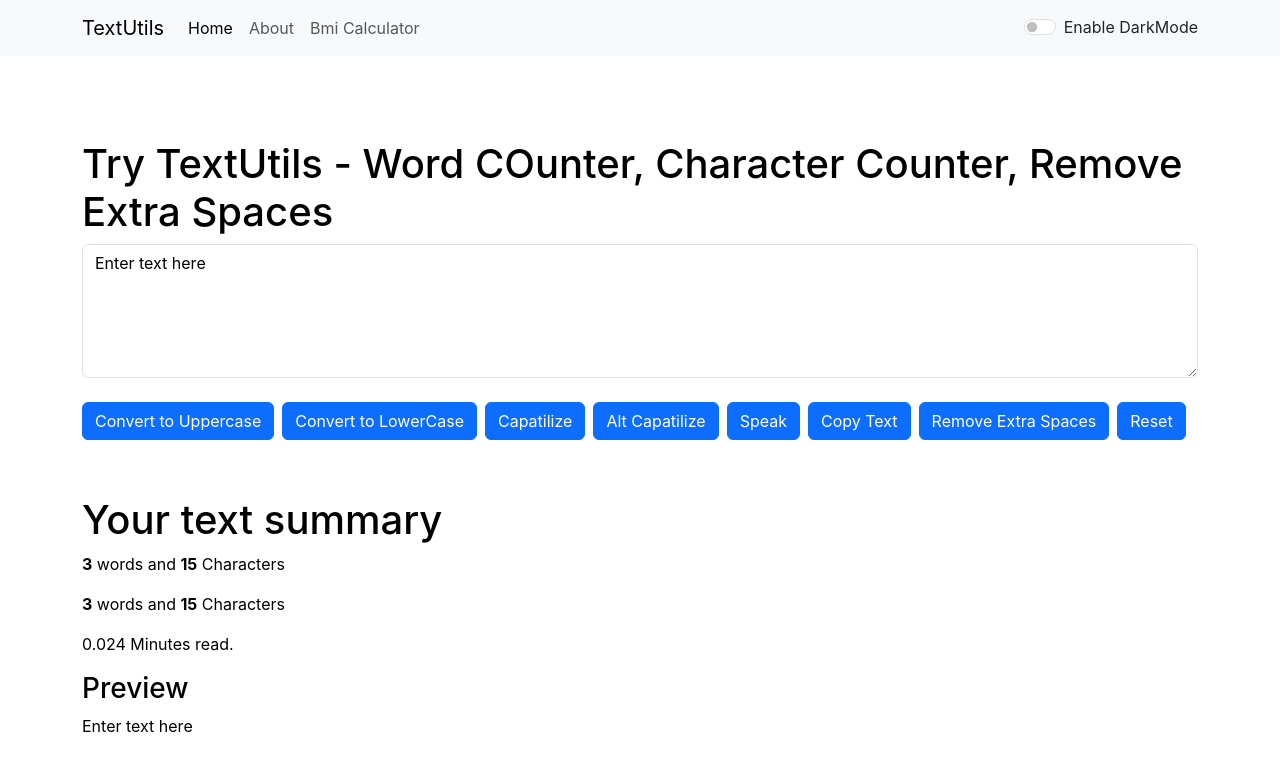
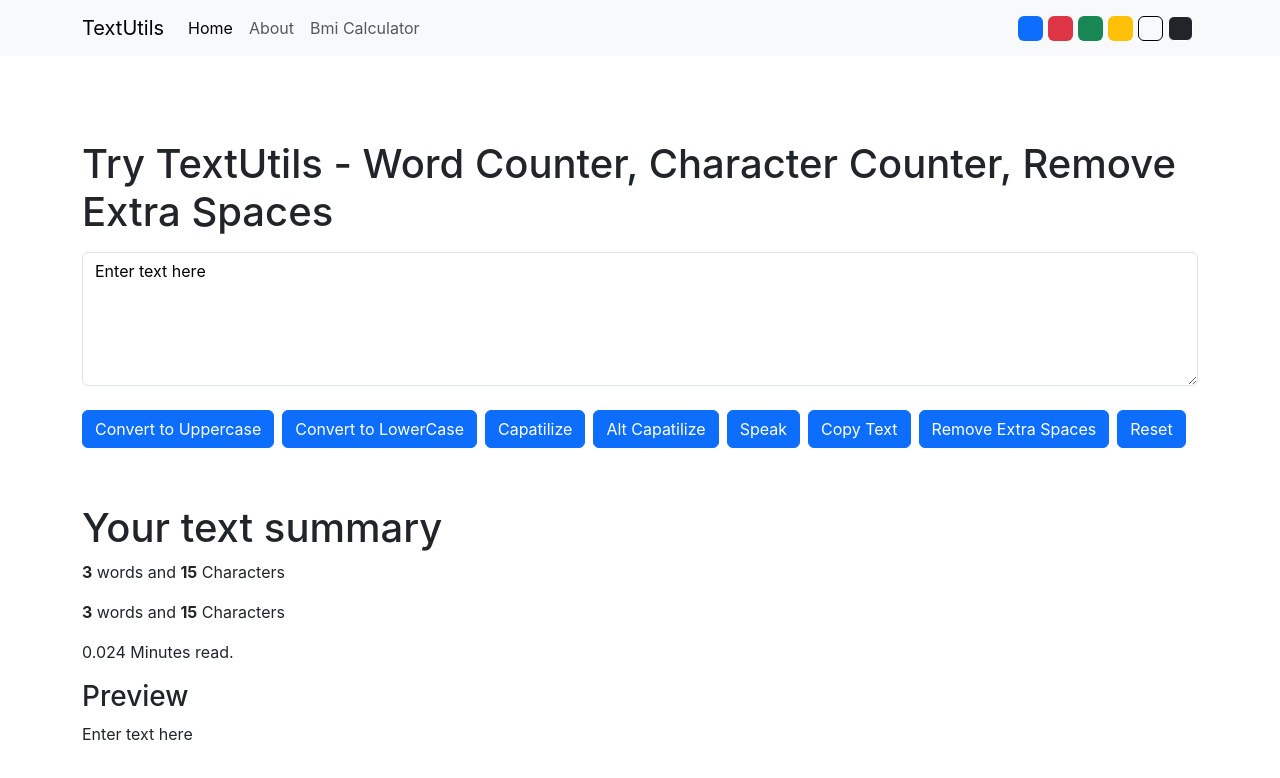
Before and after one commit to saroj001/reactlearning, a React (Create React App) app: page / in a window 1280 px wide. Shown: the top 778 px of the page. Built offline with nearby package versions, Linux system fonts and the light colour scheme; the HTML template or start-up script is replaced by a standard one.

Commit message:
excersise 2

```diff
--- a/src/App.js
+++ b/src/App.js
@@ -22,11 +22,22 @@ export default function App() {
     }, 1500);
   }
 
-  const toggleMode = ()=> {
+  const removeBodyClass = ()=> {
+    document.body.classList.remove('bg-light');
+    document.body.classList.remove('bg-dark');
+    document.body.classList.remove('bg-warning');
+    document.body.classList.remove('bg-danger');
+    document.body.classList.remove('bg-success');
+  }
+
+  const toggleMode = (cls)=> {
+    removeBodyClass();
+    console.log(cls);
+    document.body.classList.add('bg-'+cls);
     if(mode=== 'light') {
       setMode('dark');
       showAlert("Darkmode has been enabled","success");
-      document.body.style.backgroundColor = 'black';
+      // document.body.style.backgroundColor = 'black';
       // document.title = 'TextUtils - Dark Mode Enabled';
       // setInterval(() => {
       //   document.title = 'TextUtils is amazing app';
@@ -38,7 +49,7 @@ export default function App() {
     else{
       setMode('light');
       showAlert("Lightmode has been enabled","success");
-      document.body.style.backgroundColor = 'white';
+      // document.body.style.backgroundColor = 'white';
       // document.title = 'TextUtils - Light Mode Enabled';
     }
   }
@@ -47,7 +58,7 @@ export default function App() {
       <Navbar title="TextUtils" mode={mode} toggleMode={toggleMode}/>
       <Alert alert={alert} />
       <Routes>
-          <Route index element={<Textform showAlert={showAlert} mode={mode} heading='Try TextUtils - Word COunter, Character Counter, Remove Extra Spaces' />} />
+          <Route index element={<Textform showAlert={showAlert} mode={mode} heading='Try TextUtils - Word Counter, Character Counter, Remove Extra Spaces' />} />
           <Route exact path='/about' element={<About mode={mode} />} />
           <Route exact path='/bmicalculator' element={<BmiCalculator />} />
       </Routes>
--- a/src/components/Navbar.js
+++ b/src/components/Navbar.js
@@ -24,9 +24,13 @@ export default function Navbar(props) {
                             <Link className="nav-link" to="/bmicalculator">Bmi Calculator</Link>
                         </li>
                     </ul>
-                <div className={`form-check form-switch text-${props.mode==="light"?'dark':'light'}`}>
-                    <input className="form-check-input" type="checkbox" onClick={props.toggleMode} role="switch" id="flexSwitchCheckDefault" />
-                    <label className="form-check-label" htmlFor="flexSwitchCheckDefault">Enable DarkMode</label>
+                    <div className="d-flex">
+                        <div className="bg-primary rounded" onClick={()=>{props.toggleMode('primary')}} style={{width:'25px', height:'25px', cursor:'pointer', marginRight:'5px'}}></div>
+                        <div className="bg-danger rounded" onClick={()=>{props.toggleMode('danger')}} style={{width:'25px', height:'25px', cursor:'pointer', marginRight:'5px'}}></div>
+                        <div className="bg-success rounded" onClick={()=>{props.toggleMode('success')}} style={{width:'25px', height:'25px', cursor:'pointer', marginRight:'5px'}}></div>
+                        <div className="bg-warning rounded" onClick={()=>{props.toggleMode('warning')}} style={{width:'25px', height:'25px', cursor:'pointer', marginRight:'5px'}}></div>
+                        <div className="bg-light rounded" onClick={()=>{props.toggleMode('light')}} style={{width:'25px', height:'25px', cursor:'pointer', marginRight:'5px', border:'1px solid', borderColor:'black'}}></div>
+                        <div className="bg-dark rounded" onClick={()=>{props.toggleMode('dark')}} style={{width:'25px', height:'25px', cursor:'pointer', marginRight:'5px', border:'1px solid', borderColor:'white'}}></div>
                     </div>
                 </div>
             </div>
--- a/src/components/Textform.js
+++ b/src/components/Textform.js
@@ -89,9 +89,9 @@ function Textform(props) {
 
   const [text, setText] = useState('Enter text here');
   return (
-    <div style={{backgroundColor: props.mode==='dark'?'black':'white', color: props.mode==='dark'?'white':'black'}}>
+    <div>
         <div className="container py-4">
-            <h1>{props.heading}</h1>
+            <h1 className='mb-3'>{props.heading}</h1>
             <div className="mb-3">
                 <textarea className="form-control" value={text} onChange={handleOnChange} style={{backgroundColor: props.mode==='dark'?'black':'white',color:props.mode==='dark'?'white':'black'}} id="mybox" rows="5"></textarea>
             </div>
@@ -109,7 +109,7 @@ function Textform(props) {
           {/* <p><b>{text.split(" ").length}</b> words and <b>{text.length}</b> Characters</p> */}
           <p><b>{countWords(text)}</b> words and <b>{text.length}</b> Characters</p>
         <p><b>{text.split(" ").filter((element)=>{return element.length!==0}).length}</b> words and <b>{text.length}</b> Characters</p>
-          <p>{0.008 * text.split(" ").length} Minutes read.</p>
+          <p>{0.008 * text.split(" ").filter((element)=>{return element.length!==0}).length} Minutes read.</p>
           <h3>Preview</h3>
           <p>{text.length >0 ? text : 'Nothing to preview'}</p>
         </div>
```
Lines whose indentation alone changed are shown as unchanged.
